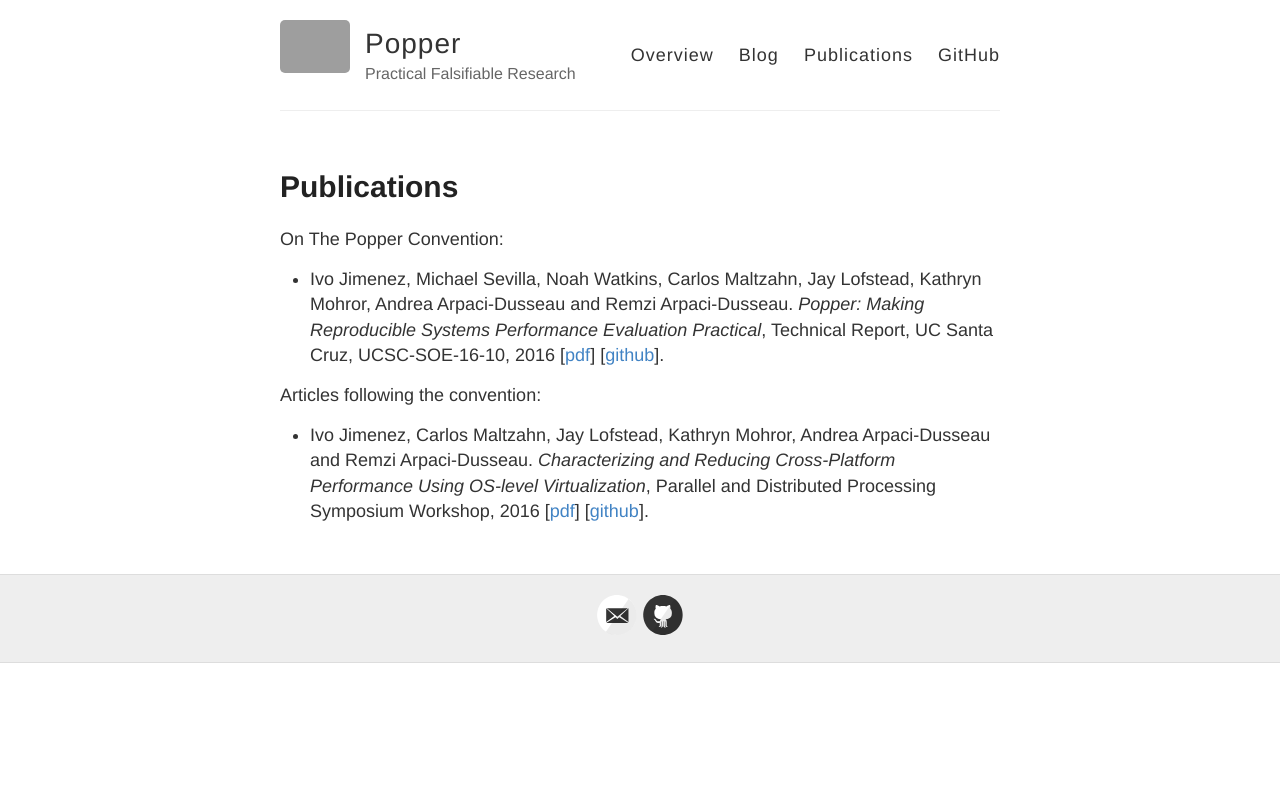
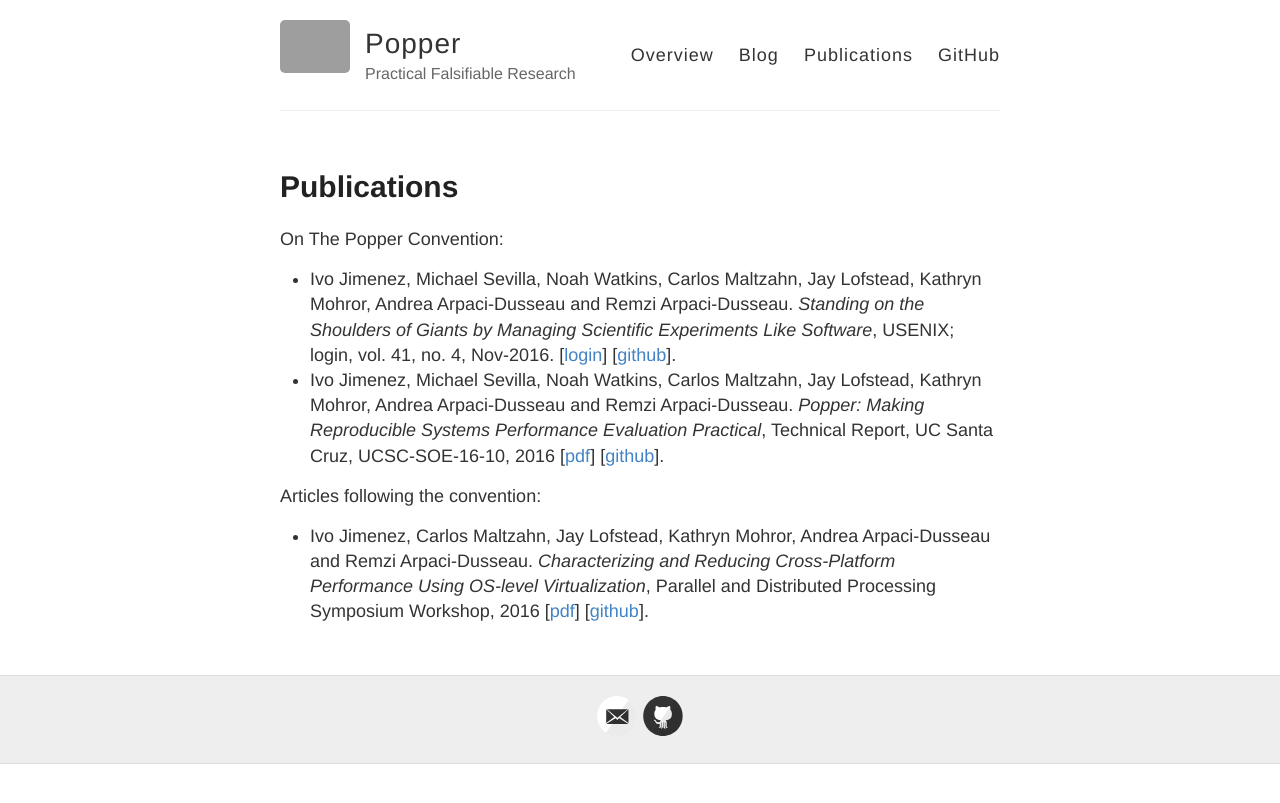
Before and after one commit to getpopper/popper, a Jekyll site: the page built from pubs.md, in a window 1280 px wide. Shown: the top 803 px of the page. Built offline with Jekyll 4.4.1, drawn with Linux system fonts in a browser that asks for light colours; grey boxes are pictures that could not be loaded.

Commit message:
Adds link to ;login: article

```diff
--- a/pubs.md
+++ b/pubs.md
@@ -6,6 +6,11 @@
 
 On The Popper Convention:
 
+  * Ivo Jimenez, Michael Sevilla, Noah Watkins, Carlos Maltzahn, Jay
+    Lofstead, Kathryn Mohror, Andrea Arpaci-Dusseau and Remzi
+    Arpaci-Dusseau. _Standing on the Shoulders of Giants by Managing
+    Scientific Experiments Like Software_, USENIX; login, vol. 41, no.
+    4, Nov-2016. \[[login][login]\] \[[github][poppergh-login]\].
   * Ivo Jimenez, Michael Sevilla, Noah Watkins, Carlos Maltzahn, Jay
     Lofstead, Kathryn Mohror, Andrea Arpaci-Dusseau and Remzi
     Arpaci-Dusseau. _Popper: Making Reproducible Systems Performance
@@ -26,3 +31,5 @@
 [varsyspdf]: https://www.researchgate.net/profile/Ivo_Jimenez/publication/305871840_Characterizing_and_Reducing_Cross-Platform_Performance_Variability_Using_OS-Level_Virtualization/links/57d9736008ae5f03b49a071a.pdf
 [varsysgh]: https://github.com/ivotron/varsys16
 [poppergh]: https://github.com/systemslab/popper-paper/
+[login]: https://www.usenix.org/publications/login/winter-2016-vol-41-no-4/jimenez
+[poppergh-login]: https://github.com/systemslab/popper-paper/tree/login
```
Also changed, not shown: _posts/2016-11-07-Main.md (deleted, +0 -6 lines).
